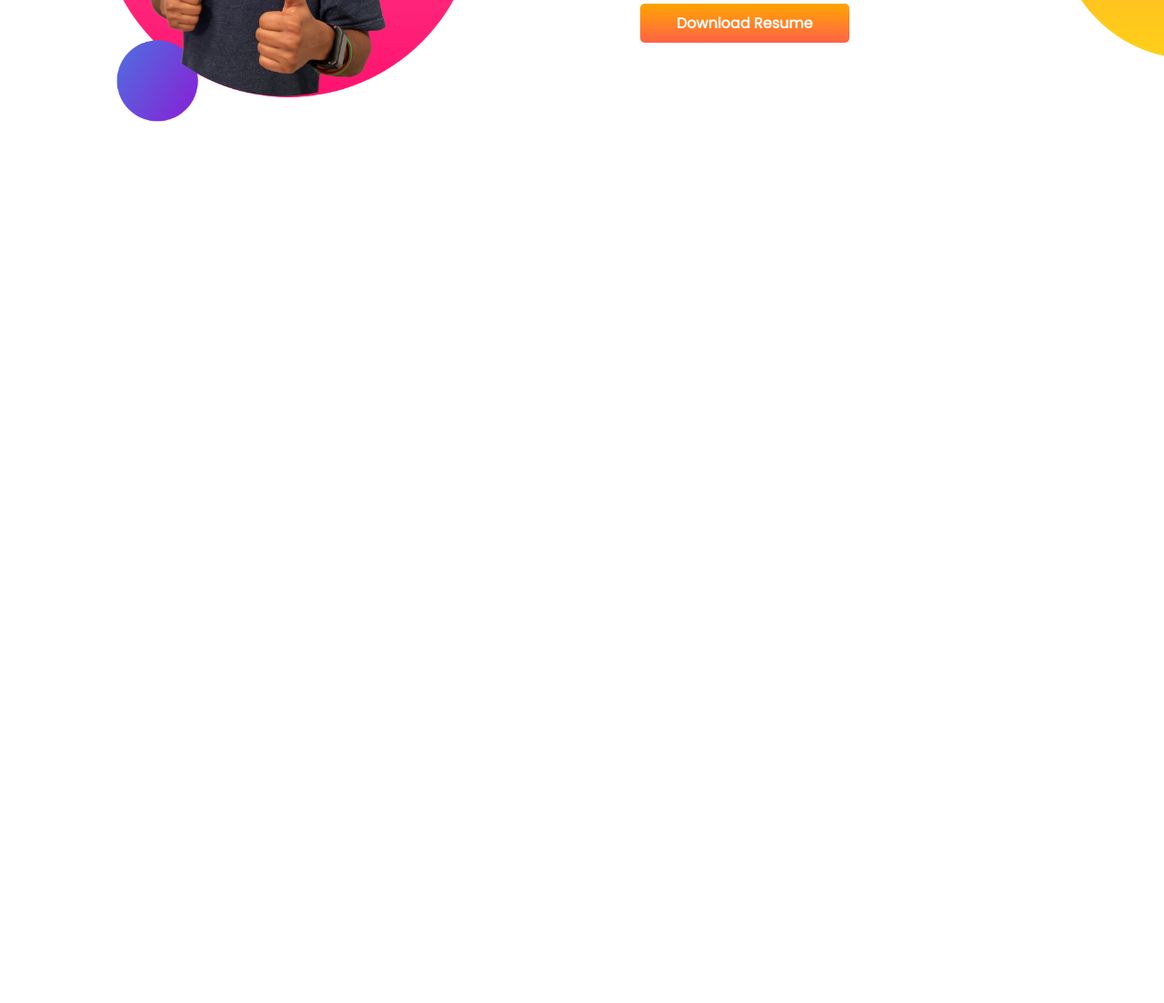
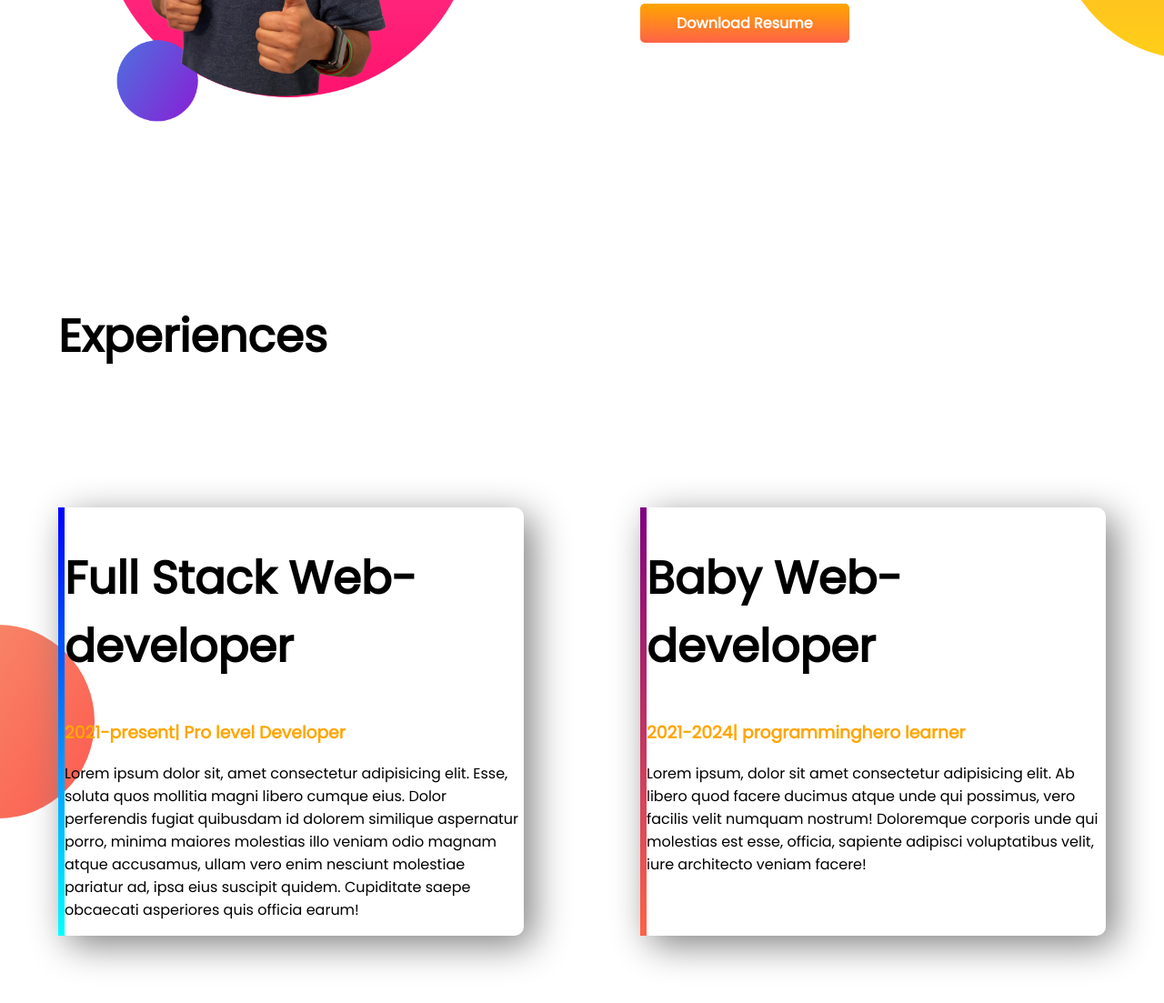
Before and after one commit to Potteryet/developer-portfolio, a plain HTML site: page index.html in a window 1280 px wide. Shown: the part 923-2026 px from the top of the page at 91% size. Before the commit the page ends 1214 px from the top, so only its background shows below. Drawn offline with Linux system fonts and the light colour scheme.

Commit message:
baby project

```diff
--- a/index.html
+++ b/index.html
@@ -13,7 +13,7 @@
 </head>
 
 <body>
-    <section class="top-banner">
+    <section class="top-banner" flexible-conten>
         <div class="half-width">
             <h1>welcome to</h1>
             <h1><span class="orange-color">Harry Potter</span> world</h1>
@@ -29,7 +29,7 @@
             <img src=" images/jhankar.png" alt="Jhankar Da">
         </div>
     </section>
-    <section class="dream-big">
+    <section class="dream-big" flexible-content>
         <div class="separate-dream">
             <img src="images/jhankar2.png" alt="Jhankar Da again">
         </div>
@@ -47,6 +47,32 @@
         </div>
 
     </section>
+    <section>
+        <h1 class="kamla">Experiences</h1>
+
+    </section>
+    <section class="testing-bg">
+        <div class="baby-kamla">
+            <div id="slicing-pro" class="full-baby">
+                <h1>Full Stack Web-developer</h1>
+                <h3> <span class="orange-color">2021-present| Pro level Developer</span></h3>
+                <p>Lorem ipsum dolor sit, amet consectetur adipisicing elit. Esse, soluta quos mollitia magni libero
+                    cumque eius. Dolor perferendis fugiat quibusdam id dolorem similique aspernatur porro, minima
+                    maiores molestias illo veniam odio magnam atque accusamus, ullam vero enim nesciunt molestiae
+                    pariatur ad, ipsa eius suscipit quidem. Cupiditate saepe obcaecati asperiores quis officia earum!
+                </p>
+
+            </div>
+            <div id="slicing-baby" class="full-baby">
+                <h1>Baby Web-developer</h1>
+                <h3><span class="orange-color">2021-2024| programminghero learner</span>
+                </h3>
+                <p>Lorem ipsum, dolor sit amet consectetur adipisicing elit. Ab libero quod facere ducimus atque unde
+                    qui possimus, vero facilis velit numquam nostrum! Doloremque corporis unde qui molestias est esse,
+                    officia, sapiente adipisci voluptatibus velit, iure architecto veniam facere!</p>
+            </div>
+        </div>
+    </section>
 
 </body>
 
--- a/style.css
+++ b/style.css
@@ -45,5 +45,34 @@ section{
 }
 .separate-dream img{
     width: 80%;
+}
+.kamla{
+    margin-bottom:0;
+    padding-bottom: 0;
+    margin-left: 5%;
+}
+.baby-kamla{
+    display: flex;
+}
+.full-baby{
+    width: 40%;
+    margin-left: 5%;
+    margin-right: 5%;
+    box-shadow: 10px 10px 40px gray;
+    border-radius: 10px;
+}
+.testing-bg{
+    background-image: url(images/exp-bg.png);
+    background-repeat: no-repeat;
+    background-position: left;
+}
+#slicing-pro{
+    border-left: 7px solid;
+    border-image:linear-gradient(blue,cyan);
+    border-image-slice: 1;
 
 }
+#slicing-baby{
+    border-left: 7px solid;
+    border-image:linear-gradient(purple,tomato);
+    border-image-slice: 1;
```
